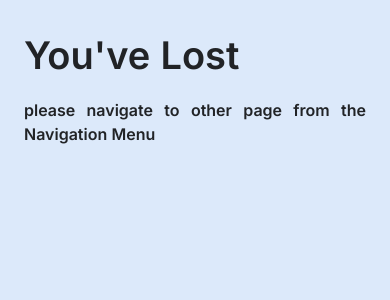
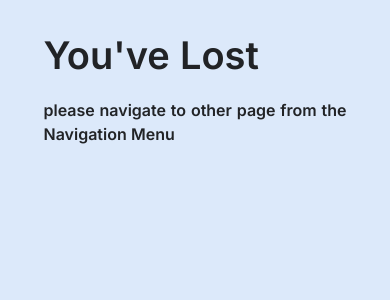
Before and after one commit to aliarslanansari/tweet-scheduler, a React (Create React App) app: page / in a window 390 px wide. Shown: the top 300 px of the page. Built offline with nearby package versions, Linux system fonts and the light colour scheme.

Commit message:
main wrapper padding fixed

```diff
--- a/src/App.tsx
+++ b/src/App.tsx
@@ -12,13 +12,13 @@ import { navigationMenuOptions } from './utils/naviagtionOptions'
 import { useWindowSize } from './utils/hooks'
 
 function App() {
-  const { width } = useWindowSize()
+  const sizes = useWindowSize()
   const [showSideBar, setShowSideBar] = useState(true)
   useEffect(() => {
-    width && width < breakpoints.sm
+    sizes.width && sizes.width < breakpoints.sm
       ? setShowSideBar(false)
       : setShowSideBar(true)
-  }, [width])
+  }, [sizes.width])
 
   return (
     <Fragment>
@@ -30,7 +30,7 @@ function App() {
           logo={<TweeterLogo height={'4rem'} width={'5rem'} />}
           title='Twitter'
         />
-        <PageWrap showSideBar={showSideBar}>
+        <PageWrap sizes={sizes} showSideBar={showSideBar}>
           <Routes routeConfig={routeConfig} />
         </PageWrap>
       </BrowserRouter>
--- a/src/Components/PageWrap/index.tsx
+++ b/src/Components/PageWrap/index.tsx
@@ -1,11 +1,27 @@
 import styled from 'styled-components'
+import { breakpoints } from '../../theme/style'
 interface ContainerPropsTypes {
   showSideBar: boolean
+  children: React.ReactNode
+  sizes: {
+    width: undefined | number
+    height: undefined | number
+  }
 }
 const Container = styled.div<ContainerPropsTypes>`
   margin-inline-start: ${(props) => (props.showSideBar ? '250px' : '0px')};
-  padding-left: ${(props) => (props.showSideBar ? '10%' : '0')};
-  padding-right: ${(props) => (props.showSideBar ? '10%' : '0')};
+  padding-left: ${(props) =>
+    props.sizes.width
+      ? props.sizes.width < breakpoints.md
+        ? '5%'
+        : '10%'
+      : '1%0'};
+  padding-right: ${(props) =>
+    props.sizes.width
+      ? props.sizes.width < breakpoints.md
+        ? '5%'
+        : '10%'
+      : '1%0'};
   box-sizing: border-box;
   display: flex;
   justify-content: center;
@@ -16,11 +32,11 @@ const Container = styled.div<ContainerPropsTypes>`
   text-align: justify;
   font-family: 'Inter', sans-serif;
 `
-interface ContainerPropsTypes {
-  children: React.ReactNode
-  showSideBar: boolean
+export const PageWrap = (props: ContainerPropsTypes) => {
+  const { children, sizes } = props
+  return (
+    <Container {...props} sizes={sizes}>
+      {children}
+    </Container>
+  )
 }
-export const PageWrap = (props: ContainerPropsTypes) => {
-  const { children } = props
-  return <Container {...props}>{children}</Container>
-}
```
